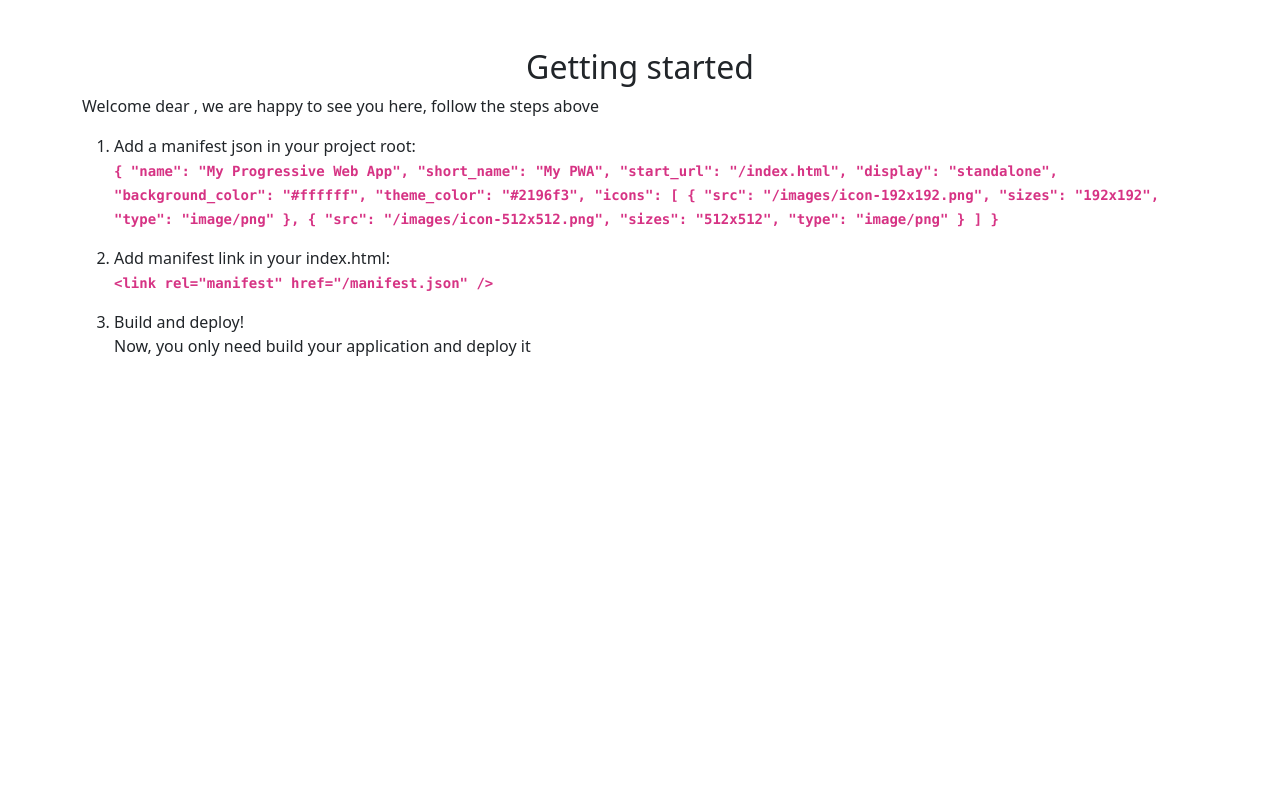
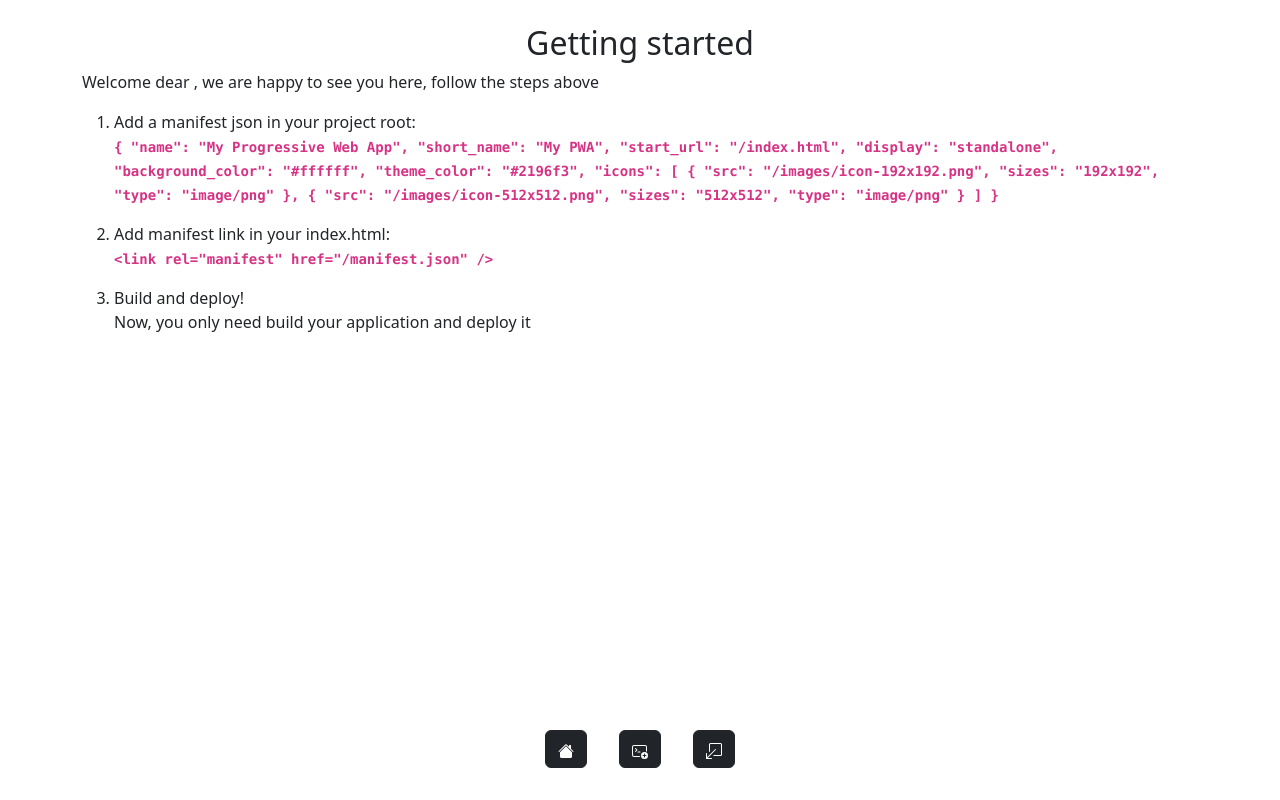
Before and after one commit to ThiagoVRabethge/potential-funicular, a React app: page /welcome in a window 1280 px wide. Built offline with nearby package versions, Linux system fonts and the light colour scheme; the HTML template or start-up script is replaced by a standard one.

Commit message:
feature: add nav, add logout button

```diff
--- a/package.json
+++ b/package.json
@@ -12,7 +12,9 @@
   "dependencies": {
     "axios": "^1.7.2",
     "bootstrap": "^5.3.3",
+    "bootstrap-icons": "^1.11.3",
     "react": "^18.3.1",
+    "react-bootstrap-icons": "^1.11.4",
     "react-dom": "^18.3.1",
     "react-router-dom": "^6.24.1",
     "sweetalert2": "^11.12.2",
--- /dev/null
+++ b/src/components/Nav.jsx
@@ -0,0 +1,36 @@
+import 'bootstrap/dist/css/bootstrap.css'
+import { BoxArrowDownLeft, HouseFill, TerminalPlus } from 'react-bootstrap-icons'
+import { Link } from 'react-router-dom'
+import useUserSessionStore from '../data/userSession'
+
+const Nav = () => {
+  const setUserSession = useUserSessionStore(state => state.setUserSession)
+
+  const handleLogout = () => {
+    setUserSession({})
+  }
+
+  return (
+    <div className="fixed-bottom d-flex justify-content-center p-3">
+      <div className="p-3">
+        <Link to="/welcome" className="btn btn-dark">
+          <HouseFill />
+        </Link>
+      </div>
+
+      <div className="p-3">
+        <button className="btn btn-dark">
+          <TerminalPlus />
+        </button>
+      </div>
+
+      <div className="p-3">
+        <Link to="/" className="btn btn-dark" onClick={handleLogout}>
+          <BoxArrowDownLeft />
+        </Link>
+      </div>
+    </div>
+  )
+}
+
+export default Nav
--- a/src/pages/Welcome.jsx
+++ b/src/pages/Welcome.jsx
@@ -1,5 +1,6 @@
 import 'bootstrap/dist/css/bootstrap.css'
 import useUserSessionStore from '../data/userSession'
+import Nav from '../components/Nav'
 
 const Welcome = () => {
   const userSession = useUserSessionStore(state => state.userSession)
@@ -26,8 +27,9 @@ const Welcome = () => {
   }`
 
   return (
+    <>
       <div className="container">
-      <div className="text-center mt-5">
+        <div className="text-center mt-4">
           <h2>Getting started</h2>
         </div>
 
@@ -72,6 +74,9 @@ const Welcome = () => {
           </li>
         </ol>
       </div>
+
+      <Nav />
+    </>
   )
 }
 
```
Also changed, not shown: 1 other file (tests, documents, lock files or other folders). Lines whose indentation alone changed are shown as unchanged.
